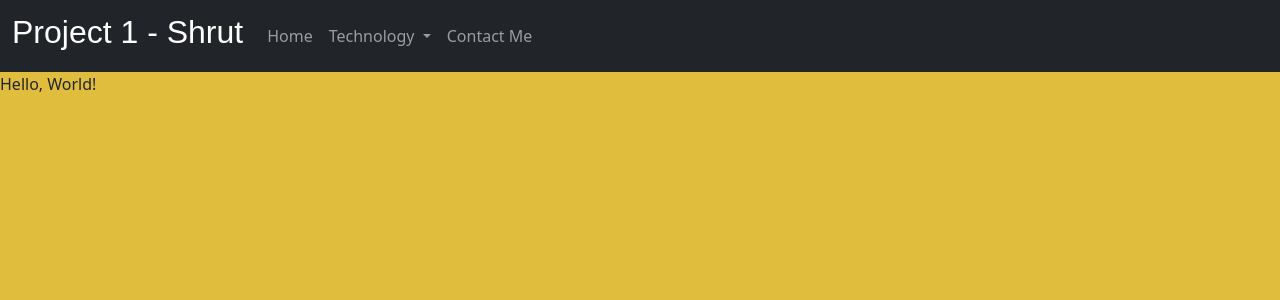
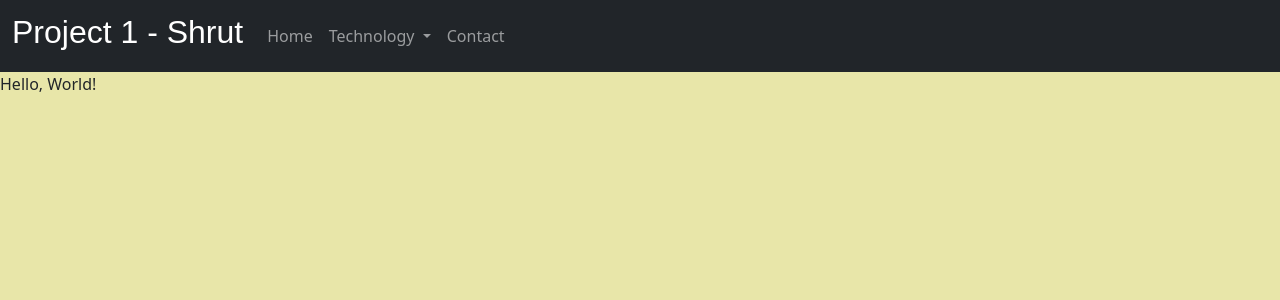
Before and after one commit to skp75/project_1, a Flask app: page / in a window 1280 px wide. Shown: the top 300 px of the page. Run offline with Flask 2, Linux system fonts and the light colour scheme.

Commit message:
color and content page links

```diff
--- a/app/static/css/style.css
+++ b/app/static/css/style.css
@@ -1,6 +1,6 @@
 /*DEVELOPER: Shrut Patel, IS117-101, Fall, 2021 */
 body {
-  background: #E1BD3D;
+  background: #e8e6a9;
 }
 
 h2 {
--- a/app/templates/index.html
+++ b/app/templates/index.html
@@ -25,7 +25,7 @@
                     col-12">
 
                 <!-- Brand -->
-                <a class="navbar-brand" href="index.html"> <h2>Project 1 - Shrut </h2></a>
+                <a class="navbar-brand" href="index.html"> <h2>Project 1 - Shrut</h2></a>
 
                 <!-- Responsive Button for the smaller menu -->
                 <button class="navbar-toggler" type="button"
@@ -47,14 +47,14 @@
                                 Technology
                             </a>
                             <div class="dropdown-menu">
-                                <a class="dropdown-item" href="gitinfo.html">Git</a>
+                                <a class="dropdown-item" href="templates/gitinfo.html">Git</a>
                                 <a class="dropdown-item" href="dockerinfo.html">Docker</a>
                                 <a class="dropdown-item" href="pfinfo.html">Python/Flask</a>
                                 <a class="dropdown-item" href="cicdinfo.html">CI/CD</a>
                             </div>
                         </li>
                         <li class="nav-item">
-                            <a class="nav-link" href="contact.html">Contact Me</a>
+                            <a class="nav-link" href="contact.html">Contact</a>
                         </li>
                     </ul>
                 </div>
```
